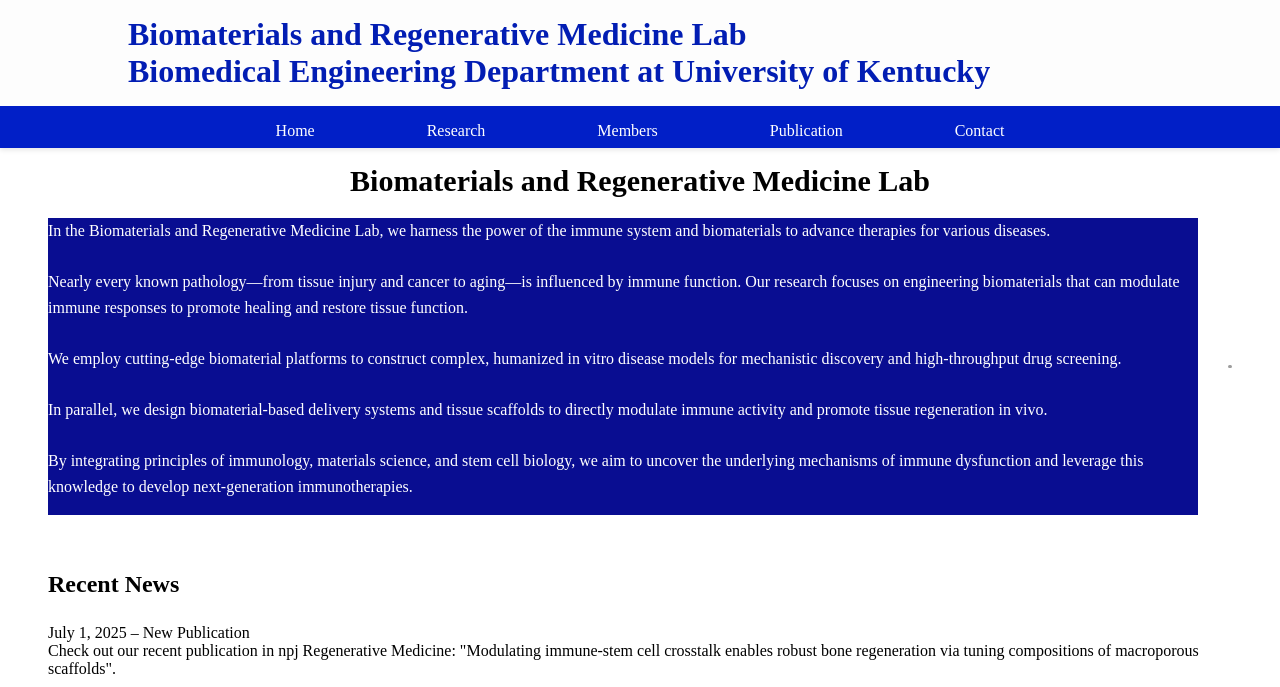
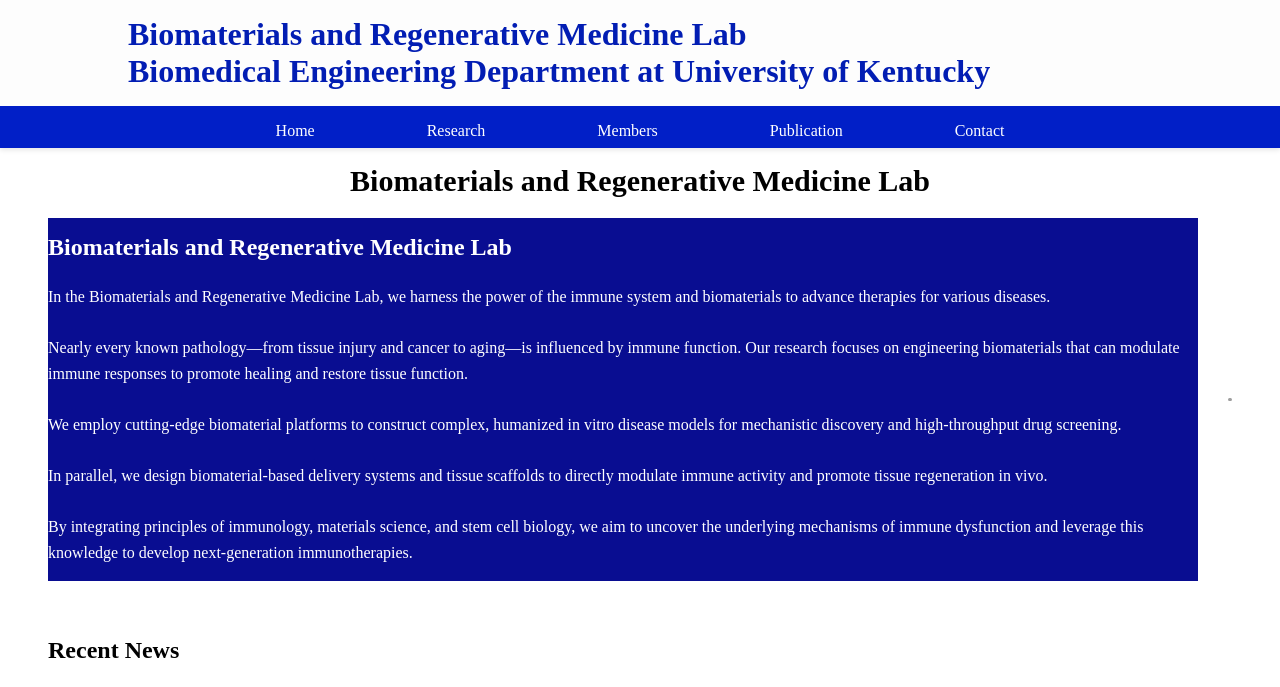
Before and after one commit to SashimiSeal/Biomaterials_and_Regenerative_medicine_Lab, a plain HTML site: page index.html in a window 1280 px wide. Shown: the top 687 px of the page. Drawn offline with Linux system fonts and the light colour scheme; grey boxes are pictures that could not be loaded.

Commit message:
Update index.html

```diff
--- a/index.html
+++ b/index.html
@@ -37,6 +37,8 @@
 
         <section class="image-text-section">
             <div class="text-container-intro">
+             <h2>Biomaterials and Regenerative Medicine Lab</h2>
+
             <p>In the Biomaterials and Regenerative Medicine Lab, we harness the power of the immune system and biomaterials to advance
                 therapies for various diseases. <br/> <br/>
                 Nearly every known pathology—from tissue injury and cancer to aging—is influenced by immune
```
